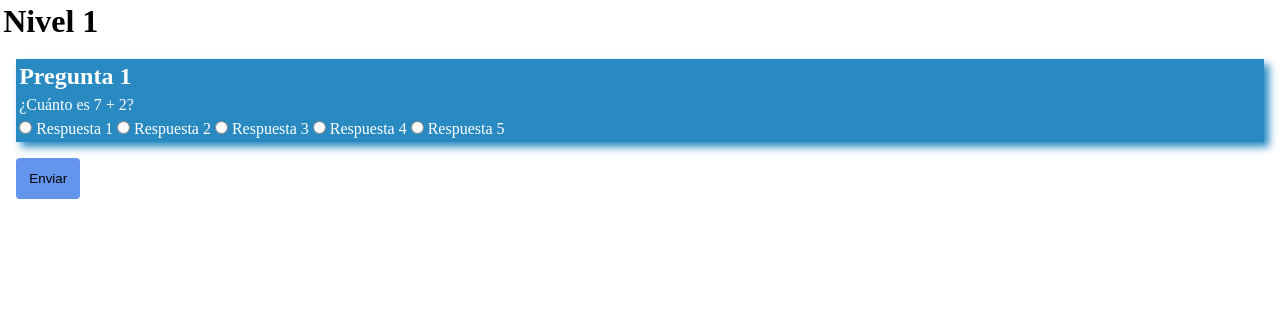
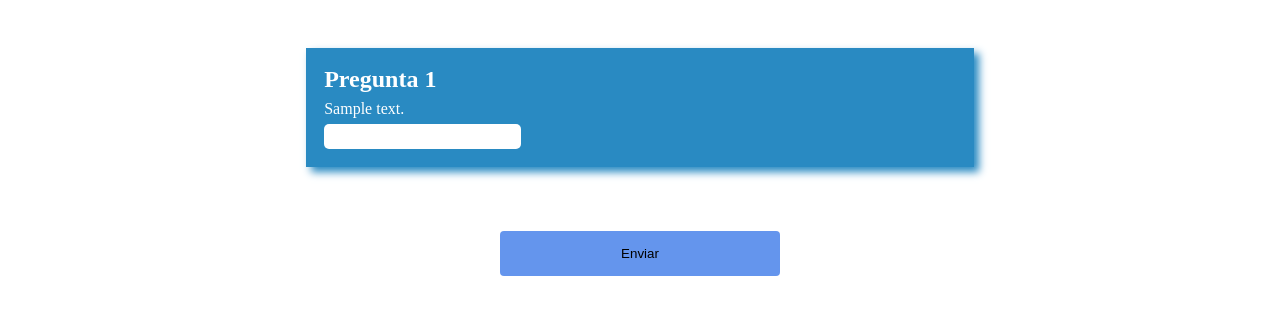
Before and after one commit to AnthonyDolly/juegos, a PHP site: page /preguntas.php in a window 1280 px wide. Shown: the top 315 px of the page. Run offline with PHP 8.4, Linux system fonts and the light colour scheme; tables that the repository leaves empty or names only in its code hold one stand-in row (values such as "Sample post").

Commit message:
nuevos cambios

```diff
--- a/app.js
+++ b/app.js
@@ -112,3 +112,25 @@ const agregarElementos = (n, j) => {
     currentDiv.appendChild(div);
 
 }
+
+
+function Contadora (cont){
+    return cont;
+}
+
+
+
+// let botonEnviar = document.getElementById('myBtn');
+// // botonEnviar.addEventListener('click', () => {
+function enviar2(){
+    // console.log(cont);
+    for(let i = 0; i < 5; i++){
+        let inputText = document.getElementById('respuesta').value,
+        inputCorrect = document.getElementById('respuestaCorrecta').value;
+        console.log('hola');
+        console.log(inputText);
+        console.log(inputCorrect);
+    }
+}
+
+// });
--- a/preguntas.php
+++ b/preguntas.php
@@ -1,38 +1,63 @@
+
+
+<?php
+    $conexion = mysqli_connect('localhost','root','','juego');
+?>
+
 <!DOCTYPE html>
 <html lang="en">
-
 <head>
     <meta charset="UTF-8">
     <meta http-equiv="X-UA-Compatible" content="IE=edge">
     <meta name="viewport" content="width=device-width, initial-scale=1.0">
     <title>Preguntas</title>
     <link rel="stylesheet" href="styles.css">
+    <script src="app.js"></script>
 </head>
+
 
 <body>
     <div id="main-container">
-        <h1 id="nivel">Nivel 1</h1>
+        <?php
+            $sql = "SELECT * FROM  preguntas";
+            $result = mysqli_query( $conexion, $sql);
+            while( $mostrar = mysqli_fetch_array($result) ){
+        ?>
         <div class="container" id="container">
             <div class="pregunta-1 p">
-                <h2>Pregunta 1</h2>
-                <p>¿Cuánto es 7 + 2?</p>
+                <h2>Pregunta <?php echo $mostrar['id']?>  </h2>
+                <p> <?php echo $mostrar['descripcion']?>  </p>
                 <p>
-                    <input type="radio" class="respuesta" name="respuesta" id="respuesta-1.1">
-                    <label for="respuesta-1.1">Respuesta 1</label>
-                    <input type="radio" class="respuesta" name="respuesta" id="respuesta-1.2">
-                    <label for="respuesta-1.2">Respuesta 2</label>
-                    <input type="radio" class="respuesta" name="respuesta" id="respuesta-1.3">
-                    <label for="respuesta-1.3">Respuesta 3</label>
-                    <input type="radio" class="respuesta" name="respuesta" id="respuesta-1.4">
-                    <label for="respuesta-1.4">Respuesta 4</label>
-                    <input type="radio" class="respuesta" name="respuesta" id="respuesta-1.5">
-                    <label for="respuesta-1.5">Respuesta 5</label>
+
+                <?php
+                    if($mostrar){ ?>
+                        <script type="text/javascript">
+                            var conta = '<?php echo $mostrar['id']?> '
+                        </script>
+
+                        <?php
+                            echo '
+                            <script type="text/javascript">
+
+                                console.log(Contadora(conta));
+
+                            </script> '
+                            ;
+                    }?>
+                    <input autocomplete="off" type="text" name="respuesta" id="<?php echo $mostrar['id']?>;">
+                    <input style="display: none;" autocomplete="off" value="<?php echo $mostrar['respuesta']?>" id="respuestaCorrecta">
                 </p>
+
             </div>
-            <input type="button" value="Enviar" onclick="enviar()" id="myBtn">
         </div>
+        <?php
+            }
+        ?>
+        <input type="button" value="Enviar" onclick="enviar2()" id="myBtn">
     </div>
-    <script src="app.js"></script>
+
+    <!-- <script src="app.js"></script>        -->
+
 </body>
 
 </html>
--- a/styles.css
+++ b/styles.css
@@ -9,11 +9,12 @@ h1 {
 }
 
 .container {
-    padding: 1em;
+    padding: 0 1em;
 }
 
 .p {
     margin-bottom: 1em;
+    padding: 15px;
     background-color: rgb(41, 138, 194);
     box-shadow: 5px 5px 8px rgb(41, 138, 194);
 }
@@ -28,4 +29,28 @@ input[type="button"] {
     background-color: cornflowerblue;
     border: none;
     border-radius: 4px;
+    width: 40%;
+    margin: 4rem auto;
+    display: block;
+    outline: none;
+    cursor: pointer;
+    padding: 15px 5px;
 }
+input[type="button"]:hover{
+    background-color: #082352;
+    color: #fff;
+}
+#main-container{
+    max-width: 700px;
+    margin: 3rem auto;
+}
+#main-container input[type="text"]{
+    outline: none;
+    border-radius: 5px;
+    padding: 5px 10px ;
+    border: none;
+}
+#main-container h1{
+    padding: 10px 30px;
+
+}
```
